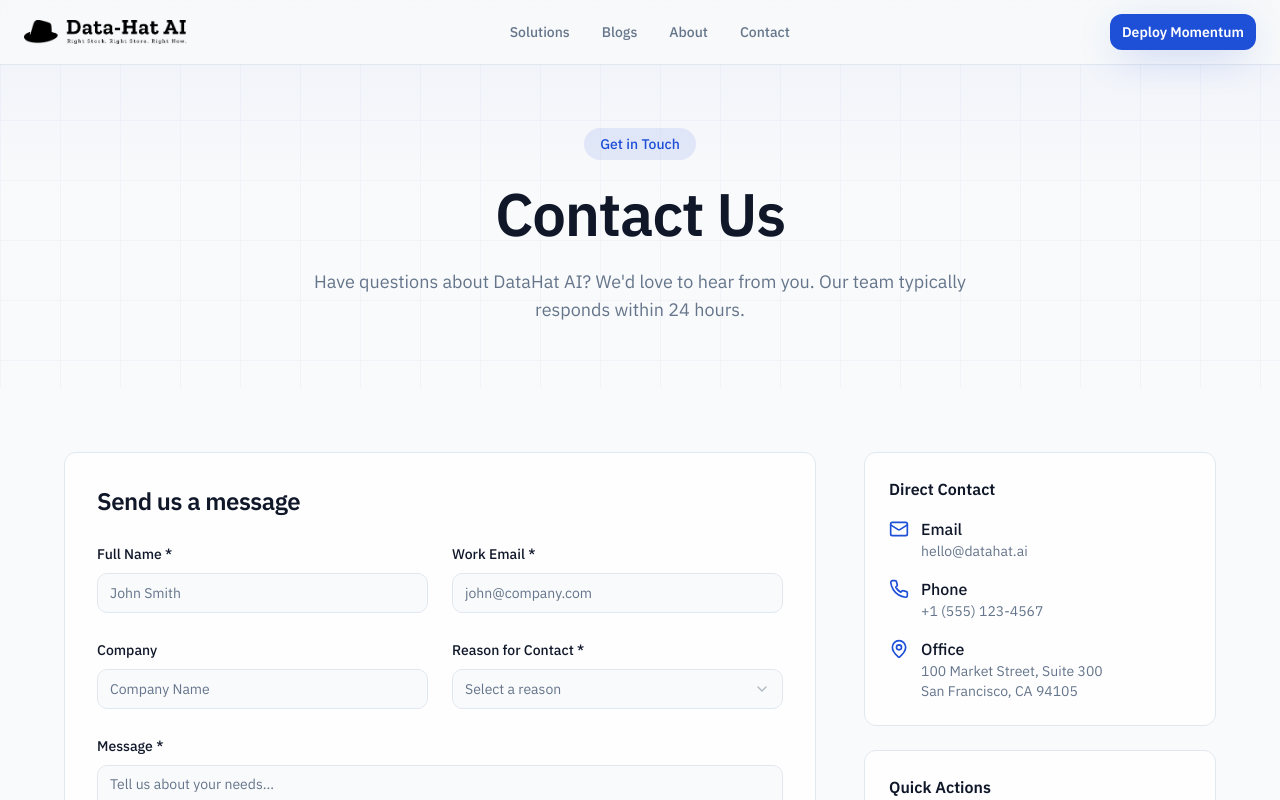
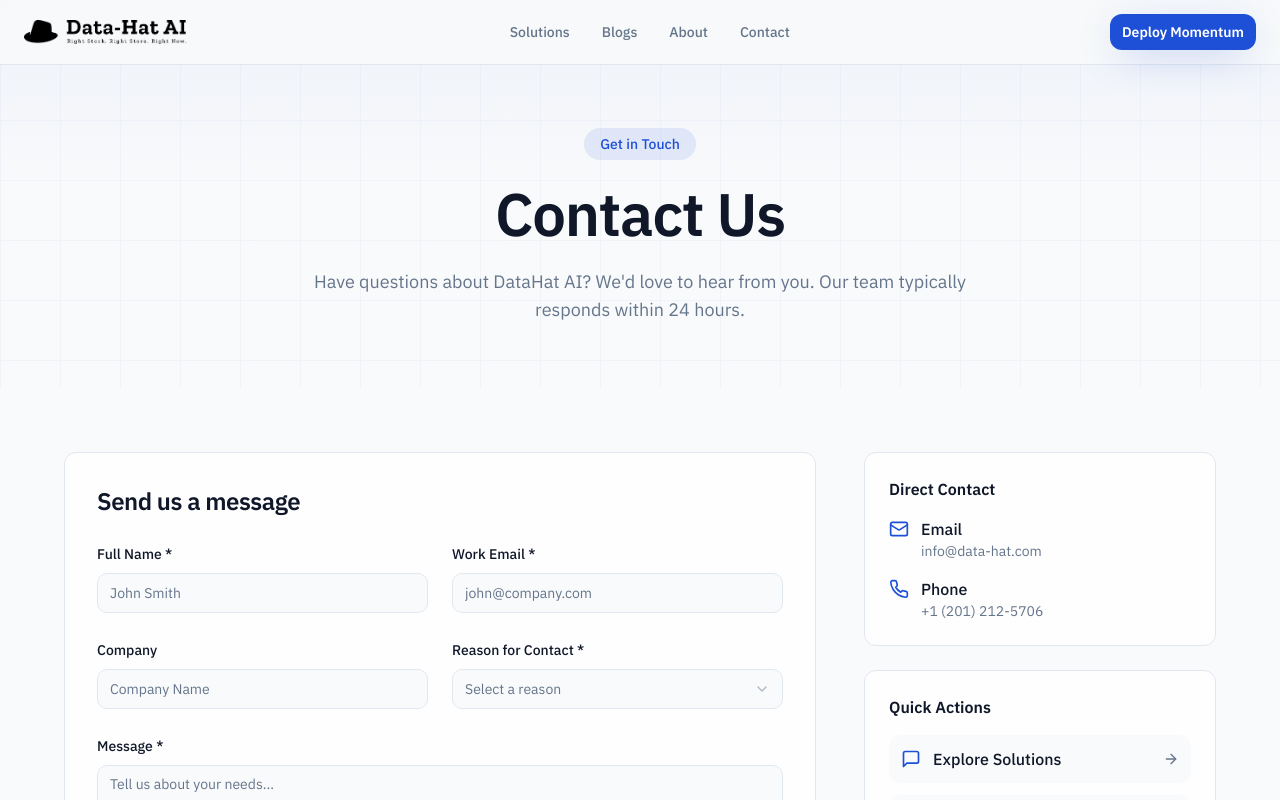
Before and after one commit to datahat-ai/data-hat-ai-main, a React (Vite) app: page /contact in a window 1280 px wide. Shown: the top 800 px of the page. Built offline with nearby package versions, Linux system fonts and the light colour scheme; the HTML template or start-up script is replaced by a standard one.

Commit message:
Update Contact page details

```diff
--- a/src/pages/Contact.tsx
+++ b/src/pages/Contact.tsx
@@ -216,27 +216,27 @@ const Contact = () => {
                 <div className="soft-glass p-6">
                   <h3 className="font-semibold text-foreground mb-4">Direct Contact</h3>
                   <div className="space-y-4">
-                    <a href="mailto:hello@datahat.ai" className="flex items-start gap-3 text-muted-foreground hover:text-foreground transition-colors">
+                    <a href="mailto:info@data-hat.com" className="flex items-start gap-3 text-muted-foreground hover:text-foreground transition-colors">
                       <Mail className="w-5 h-5 mt-0.5 text-primary" />
                       <div>
                         <p className="font-medium text-foreground">Email</p>
-                        <p className="text-sm">hello@datahat.ai</p>
+                        <p className="text-sm">info@data-hat.com</p>
                       </div>
                     </a>
                     <a href="tel:+15551234567" className="flex items-start gap-3 text-muted-foreground hover:text-foreground transition-colors">
                       <Phone className="w-5 h-5 mt-0.5 text-primary" />
                       <div>
                         <p className="font-medium text-foreground">Phone</p>
-                        <p className="text-sm">+1 (555) 123-4567</p>
+                        <p className="text-sm">+1 (201) 212-5706</p>
                       </div>
                     </a>
-                    <div className="flex items-start gap-3 text-muted-foreground">
+                    {/*<div className="flex items-start gap-3 text-muted-foreground">
                       <MapPin className="w-5 h-5 mt-0.5 text-primary" />
                       <div>
                         <p className="font-medium text-foreground">Office</p>
                         <p className="text-sm">100 Market Street, Suite 300<br />San Francisco, CA 94105</p>
                       </div>
-                    </div>
+                    </div>*/}
                   </div>
                 </div>
 
```
